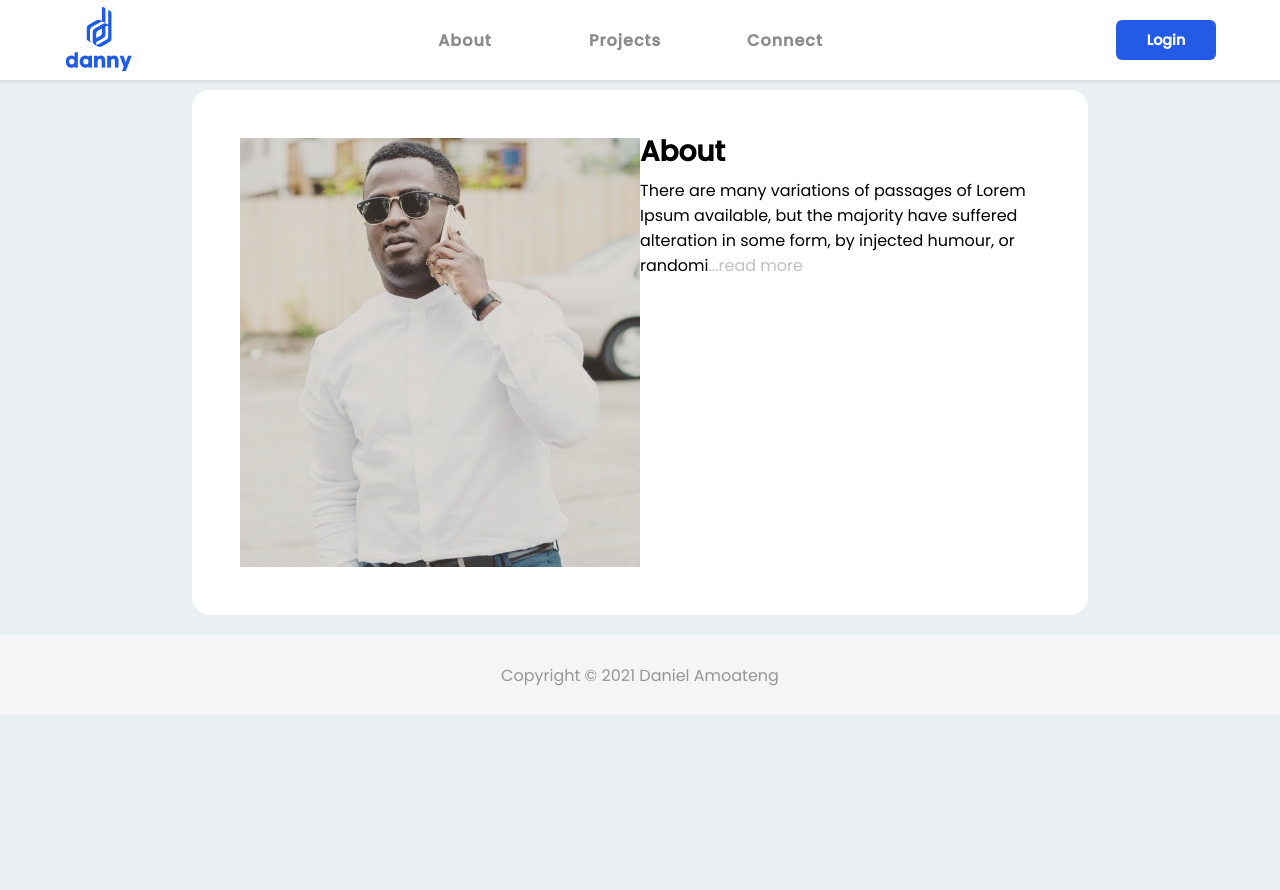
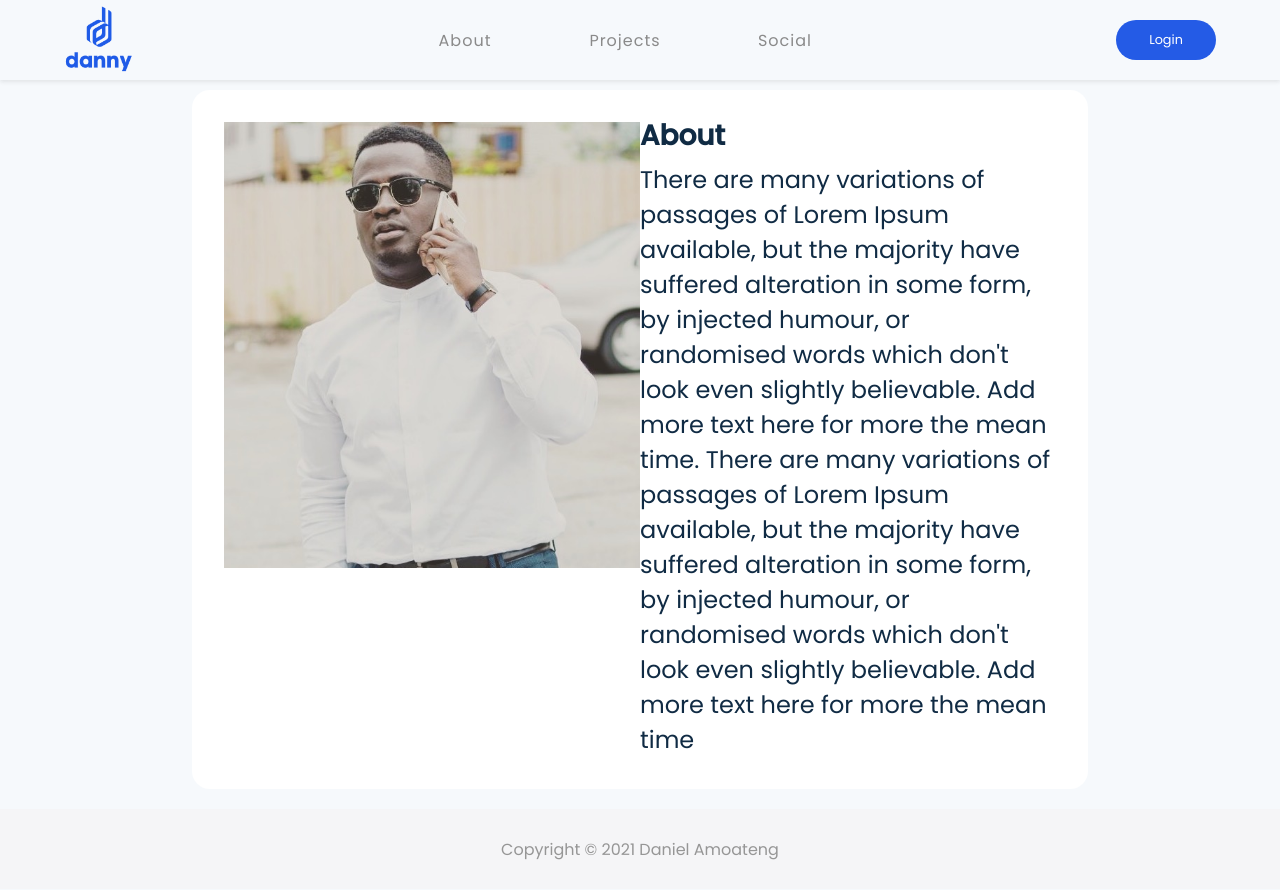
Before and after one commit to Danielamoateng1989/personalwebsite, a React (Create React App) app: page /aboutme in a window 1280 px wide. Before the commit the page ends 800 px from the top, so only its background shows below. Built offline with nearby package versions, Linux system fonts and the light colour scheme.

Commit message:
refactor

```diff
--- a/src/components/Aboutme.js
+++ b/src/components/Aboutme.js
@@ -5,23 +5,22 @@ import Readmore from '../components/Readmore'
 
 const Aboutme = () => {
     return (
-      <div className="card card-paragraph">
+      <div className=" card card-paragraph">
           <div className="grid grid--1x2">
               <img className="card-image" src={CardImage} alt="Daniel" />
               <div className="paragraph">
                   <h3>About</h3>
-                  <Readmore>
-                  There are many variations of passages of Lorem Ipsum available,
+
+                       There are many variations of passages of Lorem Ipsum available,
                        but the majority have suffered alteration in some form, by injected humour, or
-                       randomised words which don't look even slightly believable.
-                       If you are going to use a passage of Lorem Ipsum, you need to be sure there isn't anything embarrassing
-                       hidden in the middle of text. All the Lorem Ipsum generators on the Internet tend to repeat predefined
-                       chunks as necessary, making this the first true generator on the Internet. It uses a dictionary of over
-                       200 Latin words, combined with a handful of model sentence structures, to generate Lorem Ipsum which
-                       looks reasonable. The generated Lorem Ipsum is therefore always free from repetition, injected humour,
-                       or non-characteristic words etc.
+                       randomised words which don't look even slightly believable. Add more text here for more
+                       the mean time.
 
-                  </Readmore>
+                        There are many variations of passages of Lorem Ipsum available,
+                       but the majority have suffered alteration in some form, by injected humour, or
+                       randomised words which don't look even slightly believable. Add more text here for more
+                       the mean time
+
 
               </div>
           </div>
--- a/src/components/Navbar.js
+++ b/src/components/Navbar.js
@@ -42,7 +42,7 @@ const Navbar = () => {
           </li>
           <li>
             <button className='link-btn' onMouseOver={displaySubmenu}>
-              Connect
+              Social
             </button>
           </li>
         </ul>
--- a/src/components/Readmore.js
+++ b/src/components/Readmore.js
@@ -11,8 +11,8 @@ const Readmore = ({ children }) => {
 
 
     return (
-        <div>
-           {isReadMore ? text.slice(0, 150) : text}
+        <div className="read">
+           {isReadMore ? text.slice(0, 201) : text}
       <span onClick={toggleReadmore} className="read-or-hide">
         {isReadMore ? "...read more" : " show less"}
       </span>
--- a/src/data.js
+++ b/src/data.js
@@ -5,20 +5,18 @@ const sublinks = [
     links: [
       { label: 'Home',url: '/' },
       { label: 'About Me',url: '/aboutme' },
-      { label: 'My Interest',url: '/myinterest' },
     ],
   },
   {
     page: 'Projects',
     links: [
       { label: 'Founded',url: 'https://apps.apple.com/us/app/regulur-schedule-earn-book/id1391463331' },
-      { label: 'Shopping',url: '/shopping' },
-      { label: 'Travel', url: '/travel' },
+      { label: 'Marketplace',url: '/shop' },
       { label: 'RP Calculator',url: 'https://rpcalculator.netlify.app/' },
     ],
   },
   {
-    page: 'Connect',
+    page: 'Social',
     links: [
       { label: 'linkedIn', url: 'https://www.linkedin.com/in/daniel-amoateng-959a27181' },
       { label: 'github', url: 'https://github.com/Danielamoateng1989' },
--- a/src/index.css
+++ b/src/index.css
@@ -3,8 +3,8 @@
   --color-primary: #245BE6;
   --color-secondary: #ff3400;
   --color-accent: #00d9ff;
-  --color-headings: #1b0760;
-  --color-body: #53505e;
+  --color-headings: #0A2440;
+  --color-body: #102B44;
 }
 
 *,
@@ -16,9 +16,8 @@
 }
 body {
    font-family: 'Poppins', sans-serif;
-    max-width: 100%;
     overflow-x: hidden;
-     background-color: #eaeff1;
+     background-color: #F6F9FC;
 
 
 
@@ -41,7 +40,7 @@ h4 {
 }
 h1 {
   font-size: 3rem;
-  color:#000000;
+  color:var(--color-headings);
 
 }
 h2 {
@@ -92,7 +91,7 @@ Styles
   display: flex;
   align-items: center;
   justify-content: center;
-  background-color: #ffffff;
+  background-color: #F6F9FC;
   position: relative;
   z-index: 1;
   box-shadow: 0 2px 4px 0 rgba(48, 48, 48, 0.1);
@@ -117,14 +116,14 @@ Styles
 .login-btn {
   position: relative;
  font-family: 'Poppins', sans-serif;
-  font-size: 0.9rem;
+  font-size: 0.8rem;
   width: 100px;
   height: 40px;
   padding: 0.25rem 0.75rem;
   color:rgb(255, 255, 255);
   background: #245BE6;
   border-color: transparent;
-  border-radius: 6px;
+  border-radius: 20px;
   cursor: pointer;
 
 }
@@ -149,7 +148,7 @@ Styles
   height: 5%;
   top: 0;
   left: 0;
-  background-color: #ffffff ;
+  background-color: #F6F9FC ;
   z-index: -1;
 }
 
@@ -171,6 +170,7 @@ Styles
 }
 
 .hero-info h1 {
+  font-size: 5rem;
   text-transform: none;
   margin-top: -10rem;
   max-width: 400px;
@@ -203,8 +203,24 @@ Styles
   h4 {
     line-height: 1;
   }
+
+  .card{
+   height: 100%;
+  }
 }
 
+
+@media only screen and (min-width: 1024px) {
+  .nav-center {
+    display: grid;
+    grid-template-columns: auto 1fr auto;
+    align-items: center;
+  }
+
+  .card {
+    height: 100%;
+  }
+}
 /* nav media query */
 @media only screen and (min-width: 768px) {
   .nav-center {
@@ -226,7 +242,7 @@ Styles
   }
 
   .hero-info h1 {
-    font-size: 0.8rem;
+    font-size: 1rem;
     margin-top: 40px;
 
   }
@@ -263,6 +279,7 @@ Styles
   }
 
 
+
 }
 
 
@@ -294,6 +311,9 @@ Styles
 
   }
 
+  .card {
+   height: 100%;
+ }
 
 
 .login-btn {
@@ -305,7 +325,9 @@ Styles
   margin-left: 10px;
 }
 
-
+.grid--1{
+        grid-template-columns: 1fr ;
+    }
 
 
 }
@@ -338,7 +360,9 @@ Styles
 
   }
 
-
+.card {
+   height: 100%;
+ }
 
 .login-btn {
     display: none;
@@ -350,7 +374,9 @@ Styles
 }
 
 
-
+.grid--1{
+        grid-template-columns: 1fr ;
+    }
 
 }
 
@@ -387,6 +413,14 @@ Styles
     display: inline-block;
   }
 
+  .card {
+   height: 100%;
+ }
+
+ .grid--1{
+        grid-template-columns: 1fr ;
+    }
+
 }
 
 @media screen and (min-width: 1200px) {
@@ -419,7 +453,7 @@ Styles
 
   }
    .hero-info p {
-    font-size: 1rem;
+    font-size: 1.5rem;
     margin-top: 10px;
 
   }
@@ -512,7 +546,9 @@ Styles
   margin-left: 10px;
 }
 
-
+.card {
+   height: 100%;
+ }
 
 .my_cardInfo p {
  font-size: 0.9rem;
@@ -546,18 +582,20 @@ Styles
 @media screen and (min-width: 992px) {
   .sidebar-wrapper {
     display: none;
+ }
 
-
-  }
+ .card {
+   height: 100%;
+ }
 }
 
 /* This is the submenu background */
 .submenu {
-  background: linear-gradient(120deg, #0575E6 0%, #021B79 100%);
+  background: #fff;
   box-shadow: var(--dark-shadow);
   position: absolute;
-  color: rgb(255, 255, 255);
-  top: 4rem;
+  color: var(--color-body);
+  top: 3rem;
   left: 50%;
   transform: translateX(-50%);
   z-index: 3;
@@ -603,8 +641,9 @@ Styles
 }
 .submenu-center a {
   width: 10rem;
+  font-size: 0.9em;
   display: block;
-  color: white;
+  color: rgb(123, 121, 121);
   text-transform: capitalize;
   display: flex;
   align-items: center;
@@ -685,129 +724,21 @@ Styles
 
 }
 
-.my_card {
+.myimg {
+  border-radius: 5px ;
+  height: auto;
+  margin: 0 auto;
   display: block;
   margin-left: auto;
   margin-right: auto;
-  width: 40%;
-  background-color: white;
-  padding: 8px;
-  border-radius: 10px;
-  box-shadow: 0 4px 8px 0 rgba(48, 48, 48, 0.1);
-  background-color: #fcfcfc;
-  height: 100%;
-}
-
-.tag {
-  text-align: center;
-  padding: 4px 8px;
-  border: 1px solid #e5eaed;
-  border-radius: 50px;
-  font-size: 12px;
-  font-weight: 600;
-  color: #788697;
-}
-
-button {
-  border: none;
-  padding: 12px 24px;
-  border-radius: 50px;
-  font-weight: 600;
-  color: #0077ff;
-  background-color: #e0efff;
-  margin: 0 auto;
-  display: block;
-  cursor: pointer;
-}
-
-.my_name {
-  font-size: 20px;
-  font-weight: 600;
-  text-align: center;
-  font-family: 'Raleway', sans-serif;
-
-}
-.myimg {
-    border-radius: 5px ;
-    height: auto;
-    margin: 0 auto;
-      display: block;
-  margin-left: auto;
-  margin-right: auto;
   width: 50%;
-
   border-color:rgba(255, 251, 251, 0.1)
-
-
-
   }
 
   .my_name {
-
     text-align: center;
     margin: 0 auto;
   }
-
-
-
- /* .about_container {
-  margin: auto;
-  width: 60%;
-  border: 3px;
-  padding: 10px;
-  height: 80vh;
-
-
-
-  }
-
-
-
-
-
-
-  /* .my_card {
-    background-color: white;
-    padding: 8px;
-    border-radius: 12px;
-    box-shadow: 0 4px 8px 0 rgba(48, 48, 48, 0.1);
-
-  }
-
-  .tag {
-  padding: 4px 8px;
-  border: 1px solid #e5eaed;
-
-  border-radius: 50px;
-  font-size: 12px;
-  font-weight: 600;
-  color: #788697;
-}
-
-.my_name {
-  font-size: 20px;
-  font-weight: 600;
-
-}
-
-p {
-  font-size: 14px;
-  color: #7f8c9b;
-  line-height: 150%;
-} */
-
-
-/* button {
-  border: none;
-  padding: 12px 24px;
-  border-radius: 50px;
-  font-weight: 600;
-  color: #0077ff;
-  background-color: #e0efff;
-  margin: 0 auto;
-  display: block;
-  cursor: pointer;
-}    */
 
 .grid {
   display: grid;
@@ -816,6 +747,10 @@ p {
 @media screen and (min-width: 768px) {
     .grid--1x2 {
         grid-template-columns: 1fr 1fr;
+    }
+
+    .card {
+      height: 100%;
     }
 
 }
@@ -829,8 +764,9 @@ p {
 }
 
 .card-paragraph {
-  padding: 3rem;
+  padding: 2rem;
   margin-right: 10px;
+  margin-bottom: 10px;
 
 }
 
@@ -839,16 +775,20 @@ p {
     max-width:100%;
     display:block;
     margin: auto 10;
-
+    font-size: 1.5rem;
+    height: 100%;
+    color: var(--color-body)
 
 }
 .card {
   background-color: #fff;
   width: 70%;
+  height: 100%;
   border-radius: 18px;
   margin: 0 auto;
   margin-top: 10px;
   object-fit: cover;
+  font-weight: 400;
 
 }
 
```
